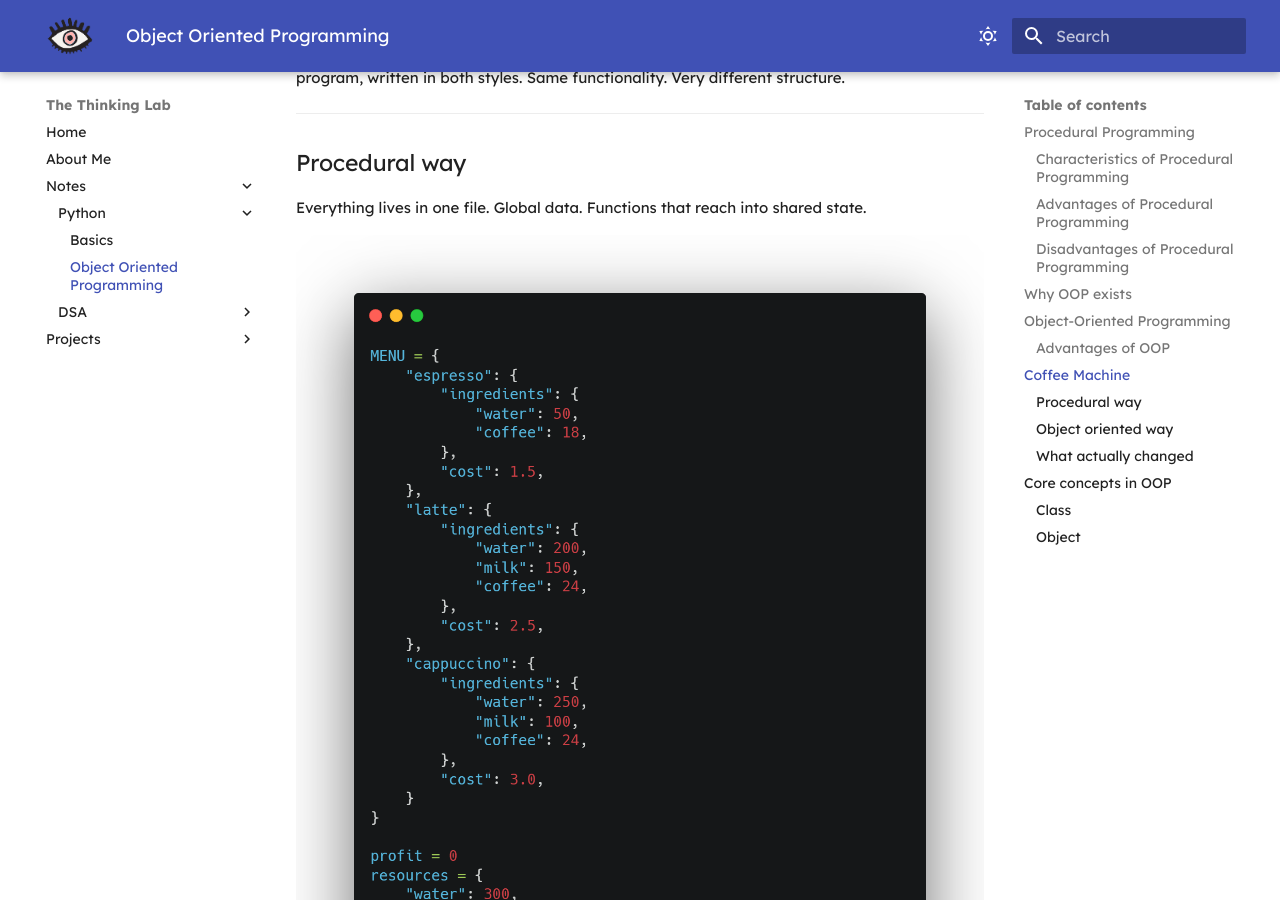
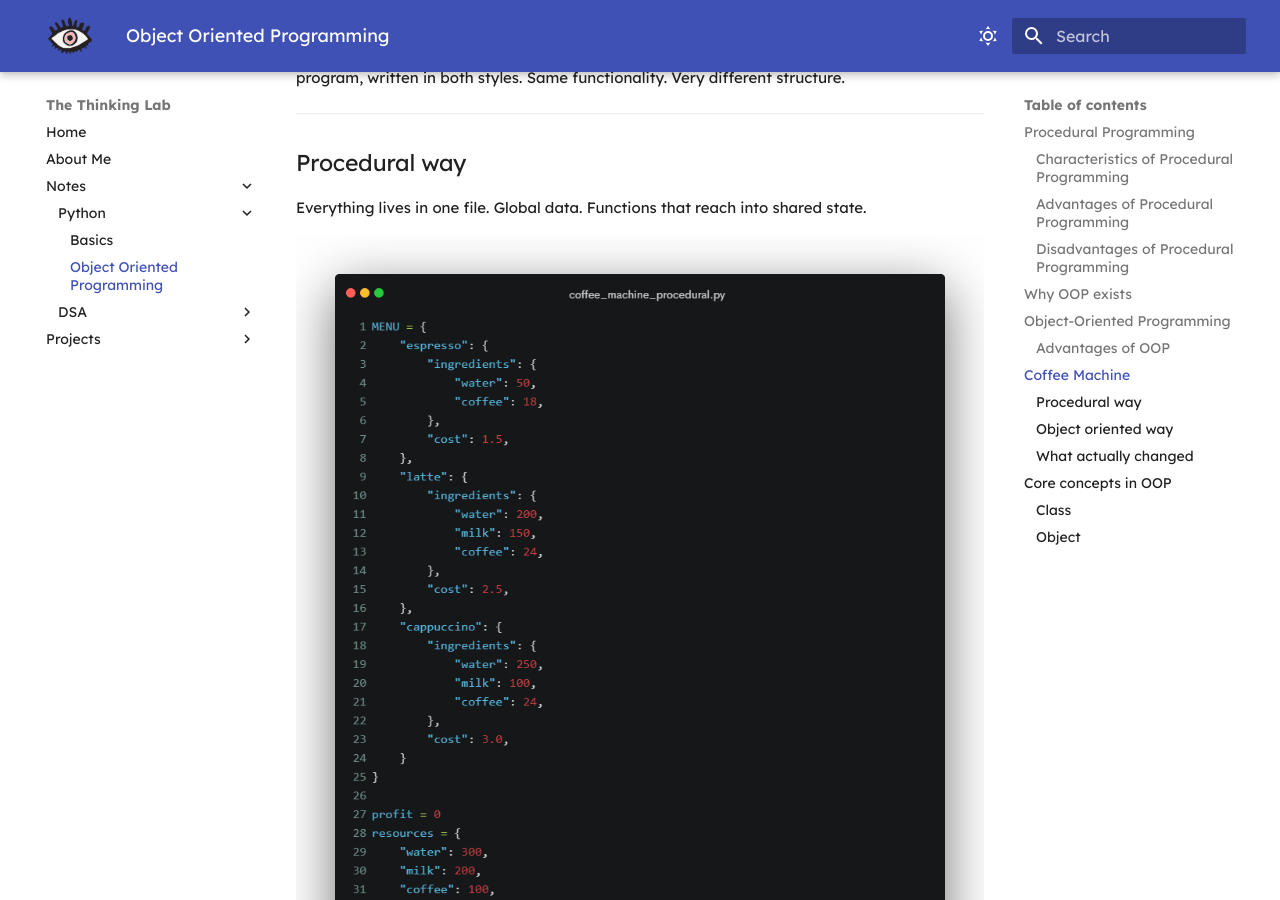
Before and after one commit to har1prasad/the-thinking-lab, an MkDocs documentation site: the page built from docs/notes/python/python-OOP.md, in a window 1280 px wide and 900 px high, scrolled down 3779 px. Built offline with MkDocs 1.6.1 and Material for MkDocs 9.7.7, drawn with Linux system fonts in a browser that asks for light colours.

Commit message:
docs: update object-oriented programming documentation

```diff
--- a/docs/notes/python/python-OOP.md
+++ b/docs/notes/python/python-OOP.md
@@ -117,7 +117,7 @@ This is the clearest way I found to understand the difference. The same coffee m
 Everything lives in one file. Global data. Functions that reach into shared state.
 
 <figure markdown="span">
-    ![Procedural Programming Menu program](./figures/pop_menu.png)
+    ![Procedural Programming Menu program](./figures/pop_menu.jpeg)
 </figure>
 
 It works. But notice — `profit` and `resources` are global. Any function can touch them.
```
Also changed, not shown: docs/notes/python/figures/pop_menu.jpeg (added), docs/notes/python/figures/pop_menu.png (deleted).
